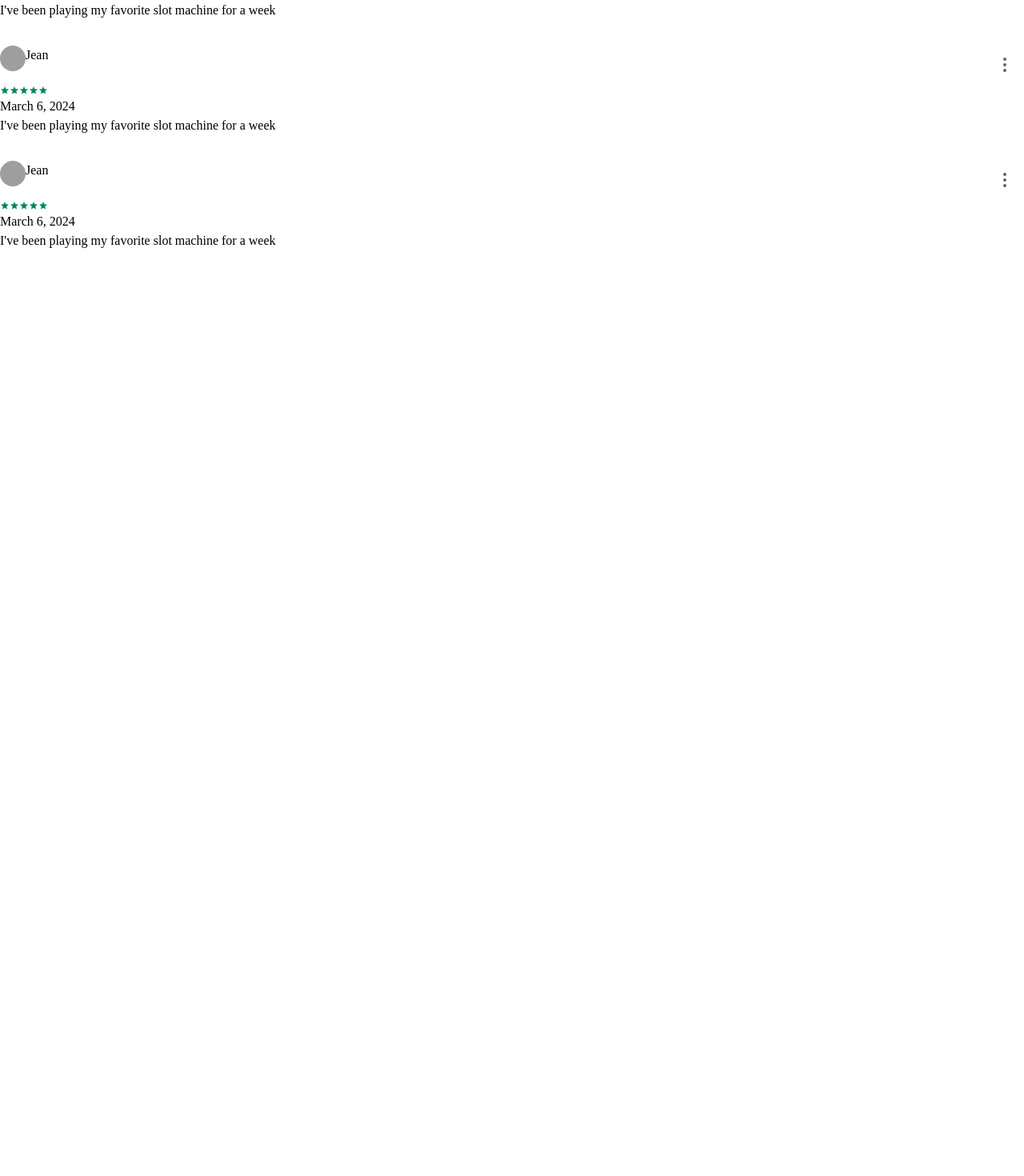
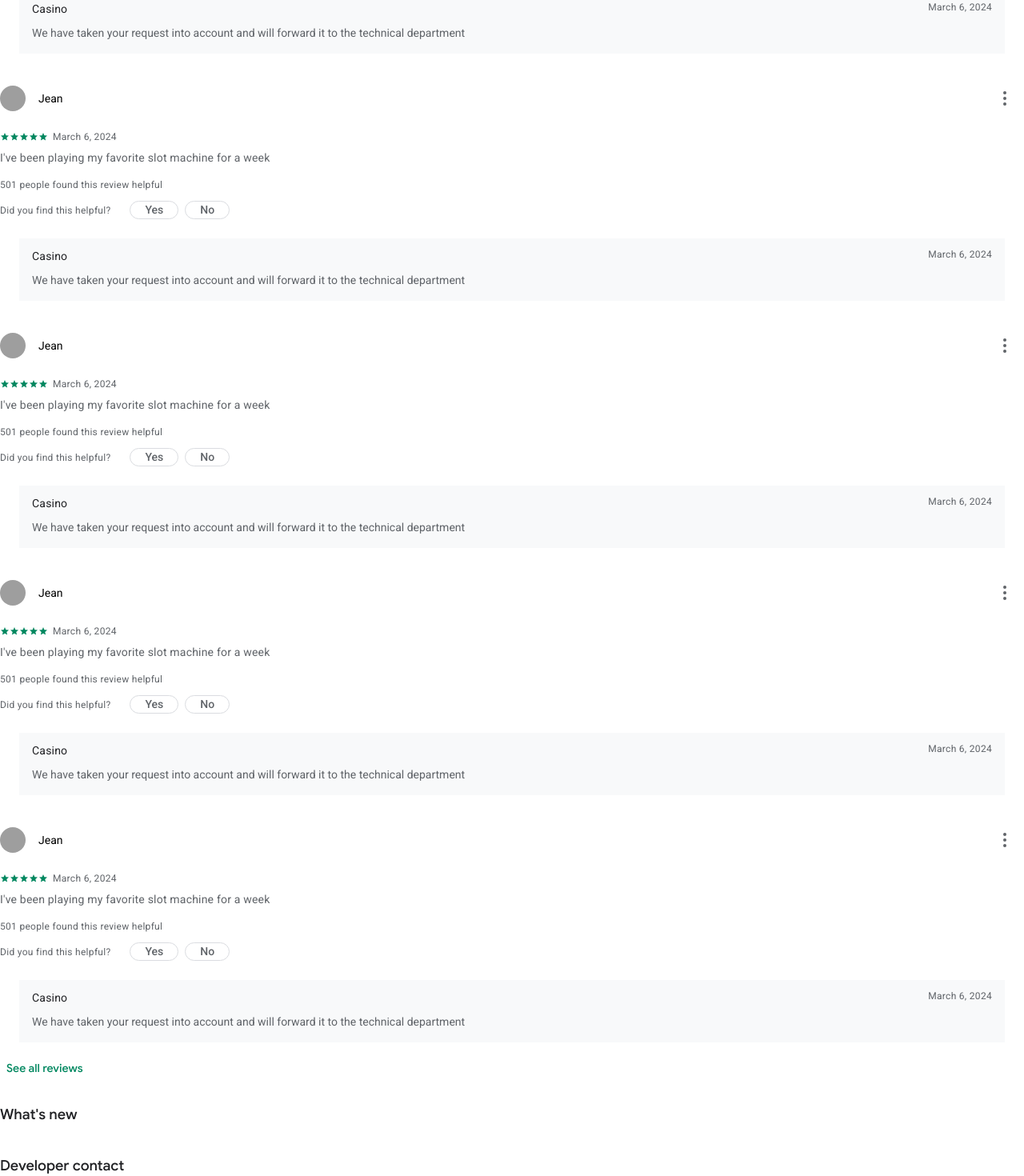
Before and after one commit to Fjornir/pwa-landing, a React (Create React App) app: page / in a window 1280 px wide. Shown: the part 1820-3290 px from the top of the page at 80% size. Before the commit the page ends 2149 px from the top, so only its background shows below. Built offline with nearby package versions, Linux system fonts and the light colour scheme; grey boxes are pictures that could not be loaded.

Commit message:
Закончена верстка блока с комментариями

```diff
--- a/src/components/Reviews.tsx
+++ b/src/components/Reviews.tsx
@@ -12,6 +12,7 @@ export default function Reviews({ amount }: ReviewsDataType) {
     score: "5",
     scoreDate: "March 6, 2024",
     review: "I've been playing my favorite slot machine for a week",
+    helpful: 501,
   };
   return (
     <div className="reviews app-width">
@@ -20,6 +21,9 @@ export default function Reviews({ amount }: ReviewsDataType) {
         .map((item) => (
           <Review reviewPrototype={reviewPrototype}></Review>
         ))}
+      <div className="reviews-all">See all reviews</div>
+      <h2 className="reviews-news">What's new</h2>
+      <h2 className="reviews-devs">Developer contact</h2>
     </div>
   );
 }
--- a/src/components/common/Review.tsx
+++ b/src/components/common/Review.tsx
@@ -8,6 +8,7 @@ interface ReviewsPrototypeDataType {
     score: string;
     scoreDate: string;
     review: string;
+    helpful: number;
   };
 }
 
@@ -27,11 +28,31 @@ export default function Review({ reviewPrototype }: ReviewsPrototypeDataType) {
           <img className="review-profile-button__img" src={points} alt=""></img>
         </button>
       </div>
-      <div>
+      <div className="review-score">
         <Stars width={12}></Stars>
-        <div>March 6, 2024</div>
+        <div className="review-score__date">{reviewPrototype.scoreDate}</div>
       </div>
-      <p>{reviewPrototype.review}</p>
+      <div className="review__text">{reviewPrototype.review}</div>
+      <div className="review__helpfull">
+        {reviewPrototype.helpful} people found this review helpful
+      </div>
+      <div className="review-check">
+        <div className="review-check__title">Did you find this helpful?</div>
+        <button className="review-check__btn">Yes</button>
+        <button className="review-check__btn">No</button>
+      </div>
+      <div className="review-answer">
+        <div className="review-answer-head">
+          <div className="review-answer-head__name">Casino</div>
+          <div className="review-answer-head__date">
+            {reviewPrototype.scoreDate}
+          </div>
+        </div>
+        <div className="review-answer__text">
+          We have taken your request into account and will forward it to the
+          technical department
+        </div>
+      </div>
     </div>
   );
 }
--- a/src/style/reviews.scss
+++ b/src/style/reviews.scss
@@ -6,16 +6,26 @@
   &-profile {
     display: flex;
     justify-content: space-between;
+    align-items: center;
 
     &-wrapper {
       display: flex;
-      justify-content: center;
+      height: 100%;
+      align-items: center;
     }
 
     &__image {
       width: 32px;
       height: 32px;
       border-radius: 50%;
+    }
+
+    &__title {
+      font-family: Roboto;
+      font-size: 0.875rem;
+      font-weight: 400;
+      line-height: 1.25rem;
+      margin-left: 16px;
     }
 
     &-button {
@@ -30,4 +40,140 @@
       }
     }
   }
+
+  &-score {
+    margin-top: 16px;
+    display: flex;
+    align-items: center;
+
+    &__date {
+      font-family: Roboto;
+      color: $text-secondary-color;
+      font-size: 0.75rem;
+      letter-spacing: 0.025em;
+      font-weight: 400;
+      line-height: 1rem;
+      margin-left: 6px;
+    }
+  }
+
+  &__text {
+    font-family: Roboto;
+    font-size: 0.875rem;
+    letter-spacing: 0.0142857143em;
+    line-height: 1.25rem;
+    margin-top: 8px;
+    overflow-wrap: anywhere;
+    color: $text-secondary-color;
+  }
+
+  &__helpfull {
+    font-family: Roboto, sans-serif;
+    color: $text-secondary-color;
+    font-size: 0.75rem;
+    font-weight: 400;
+    letter-spacing: 0.025em;
+    line-height: 1rem;
+    margin-top: 16px;
+  }
+
+  &-check {
+    display: flex;
+    margin-top: 12px;
+    align-items: center;
+
+    &__title {
+      font-family: Roboto, sans-serif;
+      color: $text-secondary-color;
+      font-size: 0.75rem;
+      font-weight: 400;
+      letter-spacing: 0.025em;
+      line-height: 1rem;
+      margin-right: 24px;
+    }
+
+    &__btn {
+      background-color: #fff;
+      font-weight: 500;
+      font-family: Roboto, sans-serif;
+      border: 1px solid #dadce0;
+      border-radius: 9999px;
+      padding: 0 18px;
+      font-size: 14px;
+      color: #5f6368;
+
+      &:first-of-type {
+        margin-right: 8px;
+      }
+    }
+  }
+
+  &-answer {
+    display: flex;
+    flex-direction: column;
+    margin: 24px 24px 0 24px;
+    background-color: #f8f9fa;
+    padding: 12px 16px 16px;
+    font-family: Roboto, sans-serif;
+
+    &-head {
+      display: flex;
+      justify-content: space-between;
+
+      &__name {
+        color: $text-primary-color;
+        font-size: 0.875rem;
+        font-weight: 400;
+        letter-spacing: 0.0142857143em;
+        line-height: 1.25rem;
+      }
+
+      &__date {
+        color: $text-secondary-color;
+        font-size: 0.75rem;
+        font-weight: 400;
+        letter-spacing: 0.025em;
+        line-height: 1rem;
+      }
+    }
+
+    &__text {
+      color: $text-secondary-color;
+      line-height: 20px;
+      font-weight: 400;
+      font-size: 14px;
+      margin-top: 10px;
+    }
+  }
 }
+
+.reviews {
+  &-all {
+    margin: 6px 0;
+    padding: 0 8px;
+    color: $current-link-color;
+    font-size: 0.875rem;
+    font-weight: 700;
+    height: 36px;
+    font-family: Google Sans;
+  }
+
+  &-news {
+    color: $text-primary-color;
+    font-family: Google Sans;
+    font-weight: 700;
+    line-height: 24px;
+    font-size: 18px;
+    margin-top: 20px;
+  }
+
+  &-devs {
+    color: $text-primary-color;
+    font-family: Google Sans;
+    font-weight: 700;
+    line-height: 24px;
+    font-size: 18px;
+    margin-top: 40px;
+    margin-bottom: 56px;
+  }
+}
```
